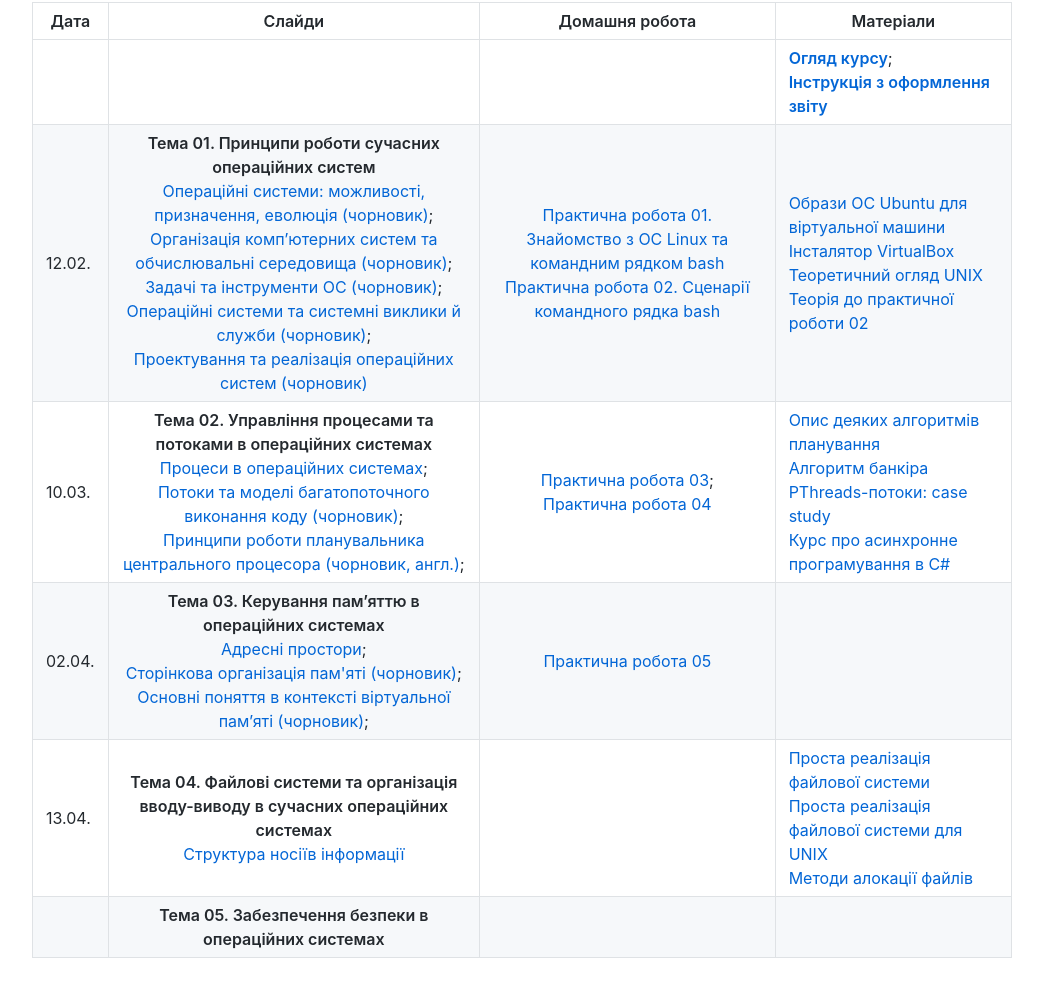
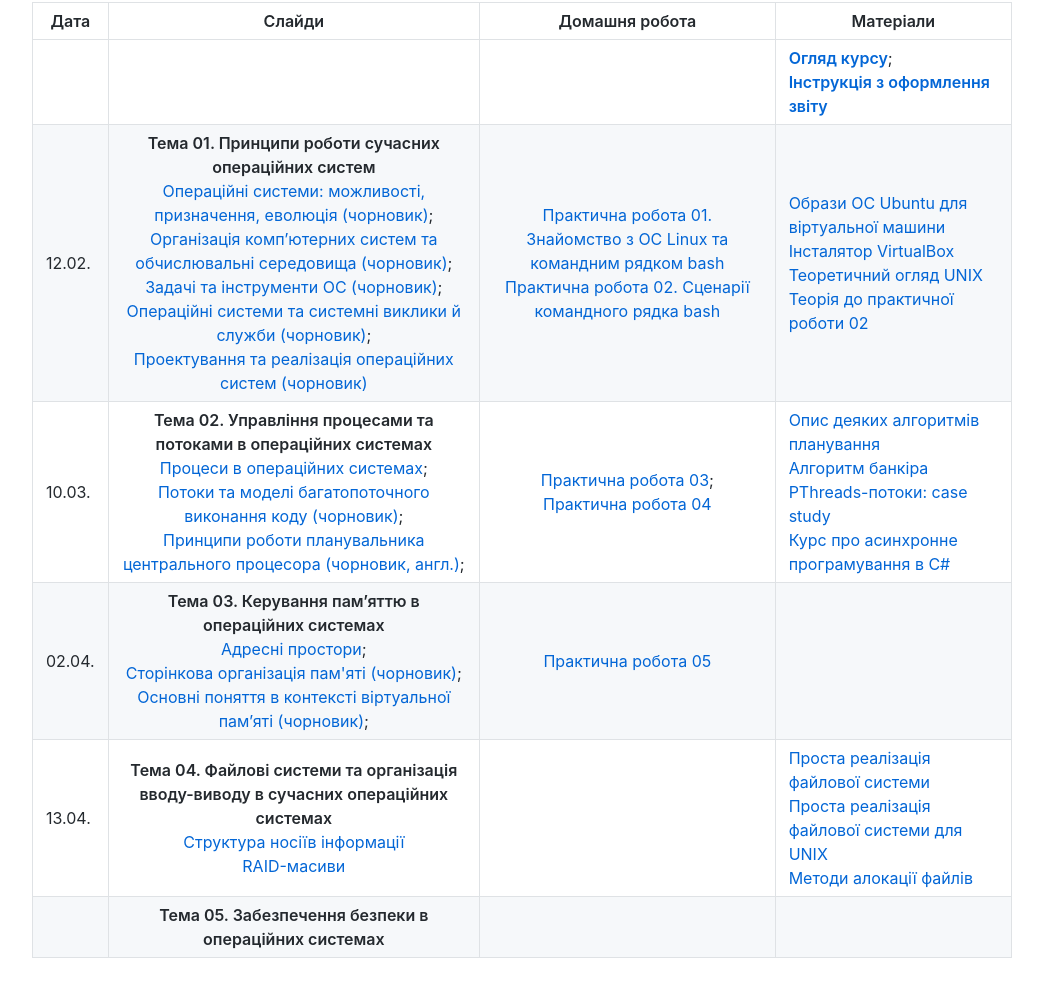
Before and after one commit to csbc-edu/csbc-edu.github.io, a plain HTML site: page os/index.html in a window 1280 px wide. Shown: the part 381-1371 px from the top of the page, without its empty margins (118-1161 px from the left). Drawn offline with Linux system fonts and the light colour scheme.

Commit message:
(os) +4.2

```diff
--- a/os/index.html
+++ b/os/index.html
@@ -105,8 +105,10 @@
       <td>13.04.</td>
       <td style="text-align: center"><strong>Тема 04. Файлові системи та організація вводу-виводу в сучасних операційних системах</strong> <br>
         <a href="https://csbc-edu.github.io/os/slides/theme04/01_Storage_Structure.pdf">Структура носіїв інформації</a> <br>
+        <a href="https://csbc-edu.github.io/os/slides/theme04/02_RAID.pdf">RAID-масиви</a>
       </td>
-      <td style="text-align: center">&nbsp;</td>
+      <td style="text-align: center">&nbsp;
+      </td>
       <td style="text-align: left">
         <a href="https://github.com/Nim1304/Simple-File-System">Проста реалізація файлової системи</a><br>
         <a href="https://github.com/anandankit95/File-System">Проста реалізація файлової системи для UNIX</a><br>
```
Also changed, not shown: 1 other file.
